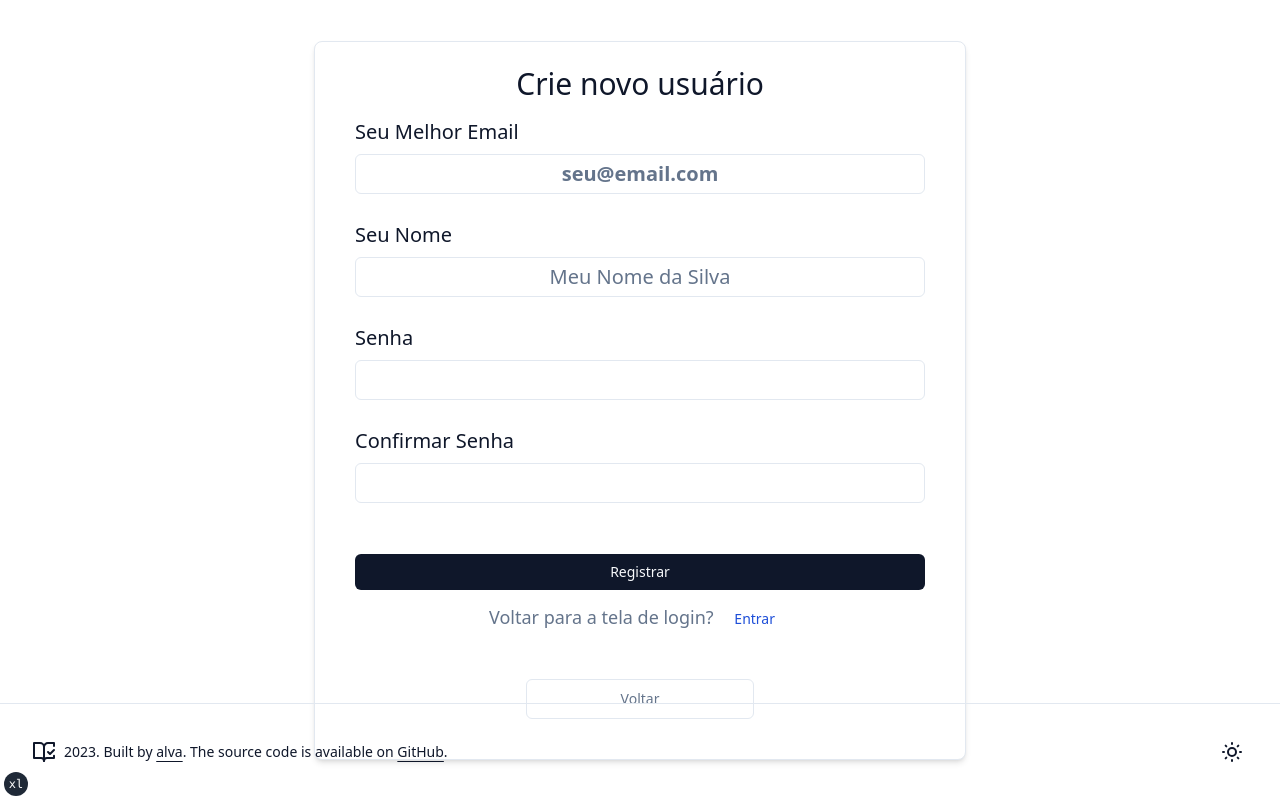
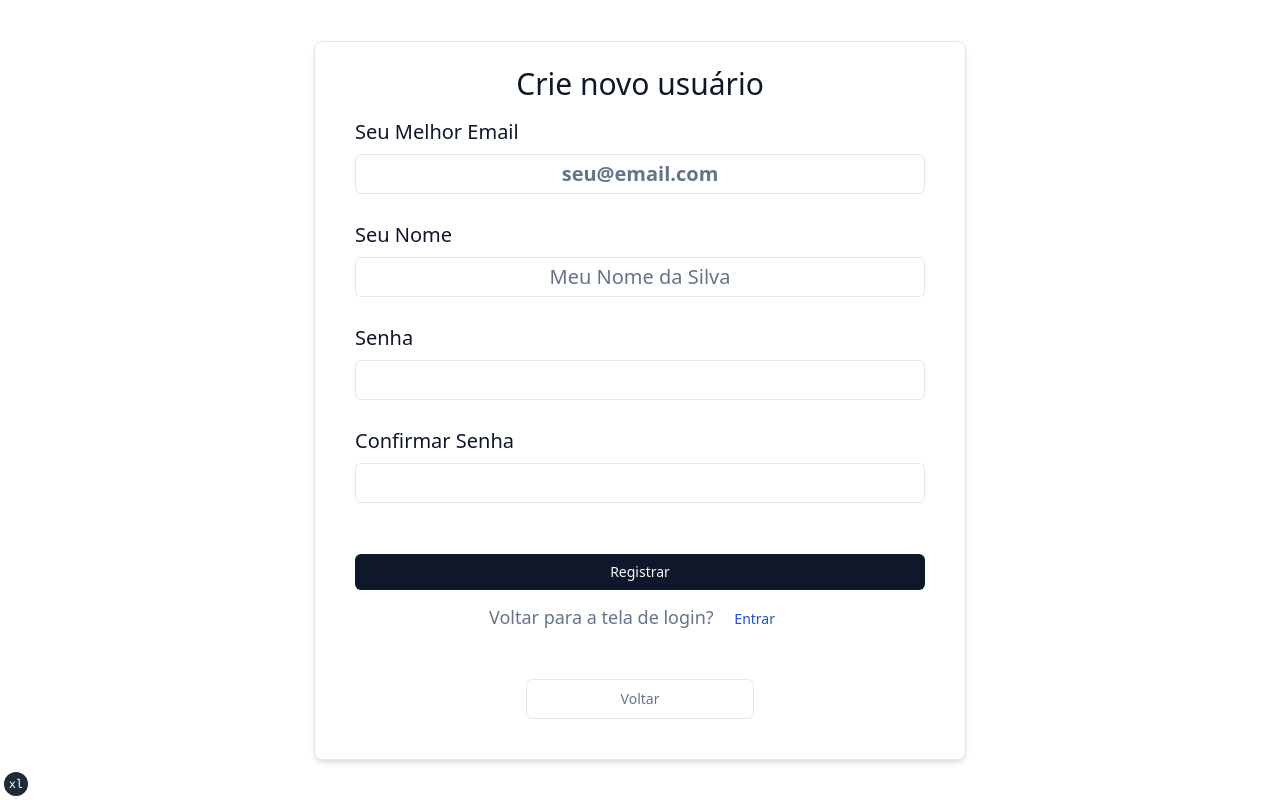
Before and after one commit to alvarengaflavio/todo-next, a Next.js app: page /register in a window 1280 px wide. Built offline with nearby package versions, Linux system fonts and the light colour scheme.

Commit message:
Remove `SiteFooter` from `AuthLayout`

```diff
--- a/src/app/(auth)/layout.tsx
+++ b/src/app/(auth)/layout.tsx
@@ -15,7 +15,6 @@ const AuthLayout = async ({ children }: LayoutProps) => {
       <main className=" flex flex-col h-full items-center space-y-6 ">
         {children}
       </main>
-      <SiteFooter className="border-t sticky bottom-0 left-0" />
     </section>
   );
 };
```
